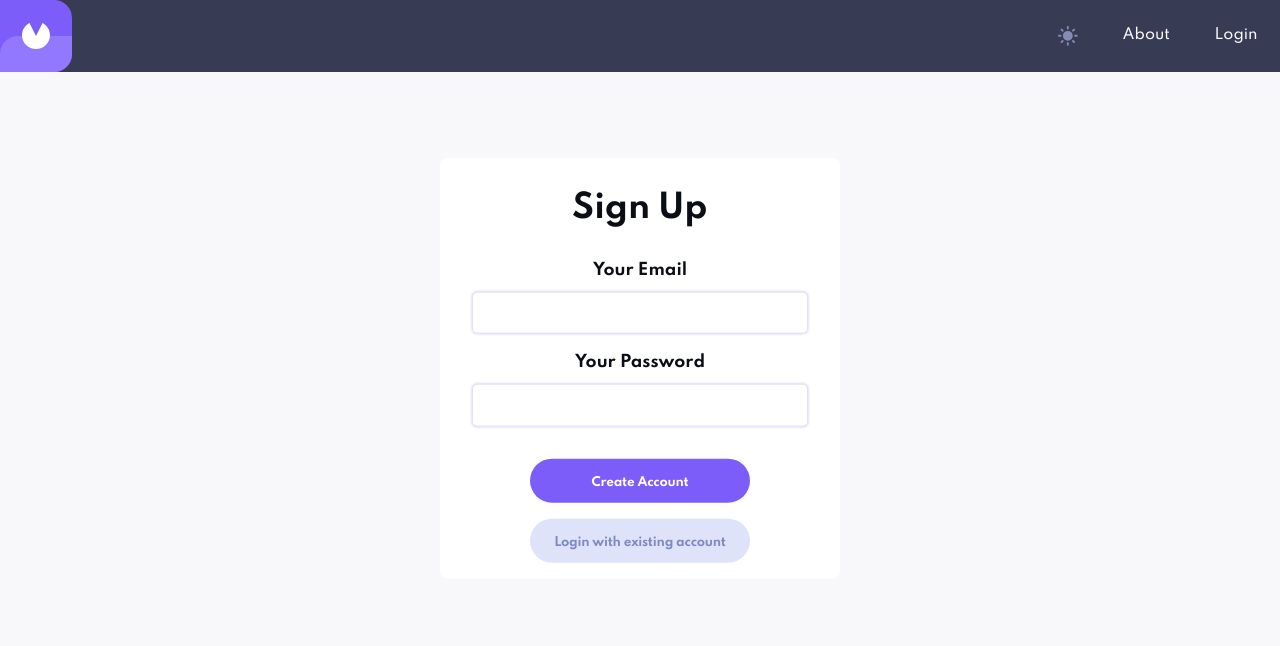
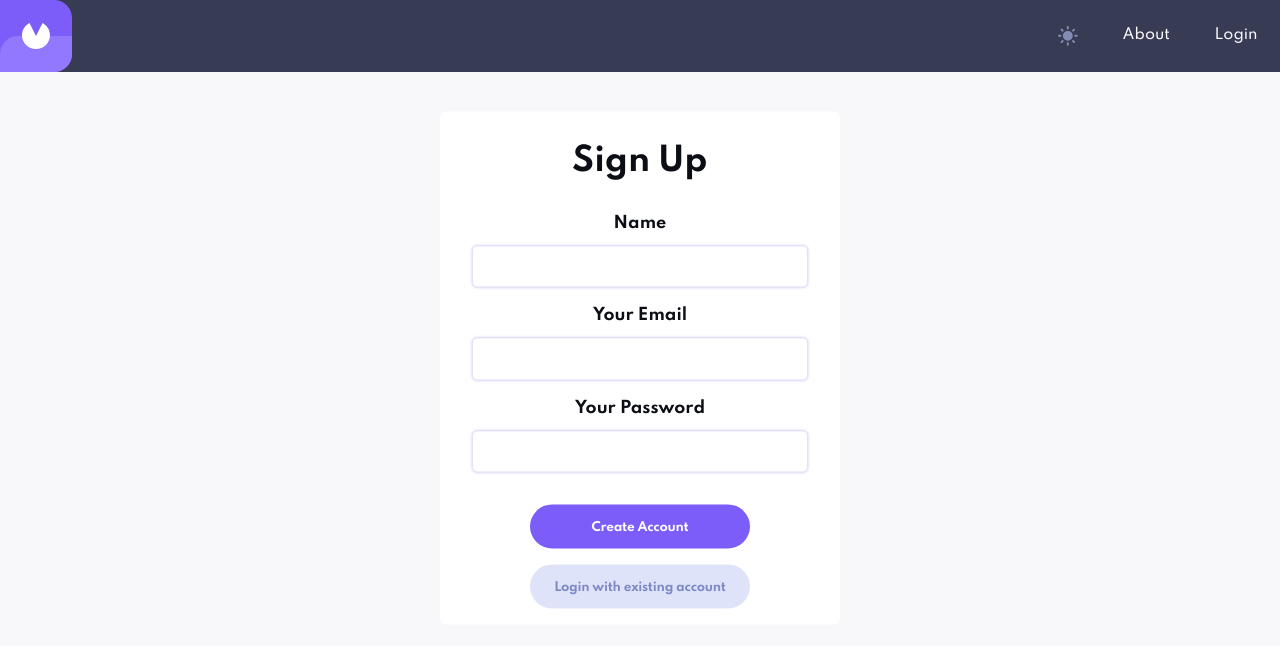
Before and after one commit to androgitai/invoice-app, a React (Create React App) app: page /auth in a window 1280 px wide. Both pictures are taken after typing "name@example.com", "Sample123" into the empty fields and a click on the button "Create new account". Shown: the top 646 px of the page. Built offline with nearby package versions, Linux system fonts and the light colour scheme.

Commit message:
name added for register form

```diff
--- a/src/components/Auth/AuthForm.js
+++ b/src/components/Auth/AuthForm.js
@@ -13,6 +13,7 @@ const AuthForm = () => {
   const navigate = useNavigate();
   const emailInputRef = useRef();
   const passwordInputRef = useRef();
+  const nameInputRef = useRef();
 
   const switchAuthModeHandler = () => {
     dispatch(authActions.toggleIsLogin());
@@ -26,7 +27,8 @@ const AuthForm = () => {
     //validation
 
     if (!isLogin) {
-      dispatch(registerUser(enteredEmail, enteredPassrord));
+      const enteredName = nameInputRef.current.value;
+      dispatch(registerUser(enteredEmail, enteredPassrord, enteredName));
     }
     if (isLogin) {
       dispatch(loginUser(enteredEmail, enteredPassrord)).then(data => {
@@ -39,6 +41,12 @@ const AuthForm = () => {
     <section className={classes.auth} key={isLogin}>
       <h1>{isLogin ? 'Login' : 'Sign Up'}</h1>
       <form onSubmit={submitHandler}>
+        {!isLogin && (
+          <fieldset className={classes.control}>
+            <label htmlFor='email'>Name</label>
+            <input type='name' id='name' name='name' min='1' ref={nameInputRef} />
+          </fieldset>
+        )}
         <fieldset className={classes.control}>
           <label htmlFor='email'>Your Email</label>
           <input type='email' id='email' name='email' min='6' ref={emailInputRef} />
```
